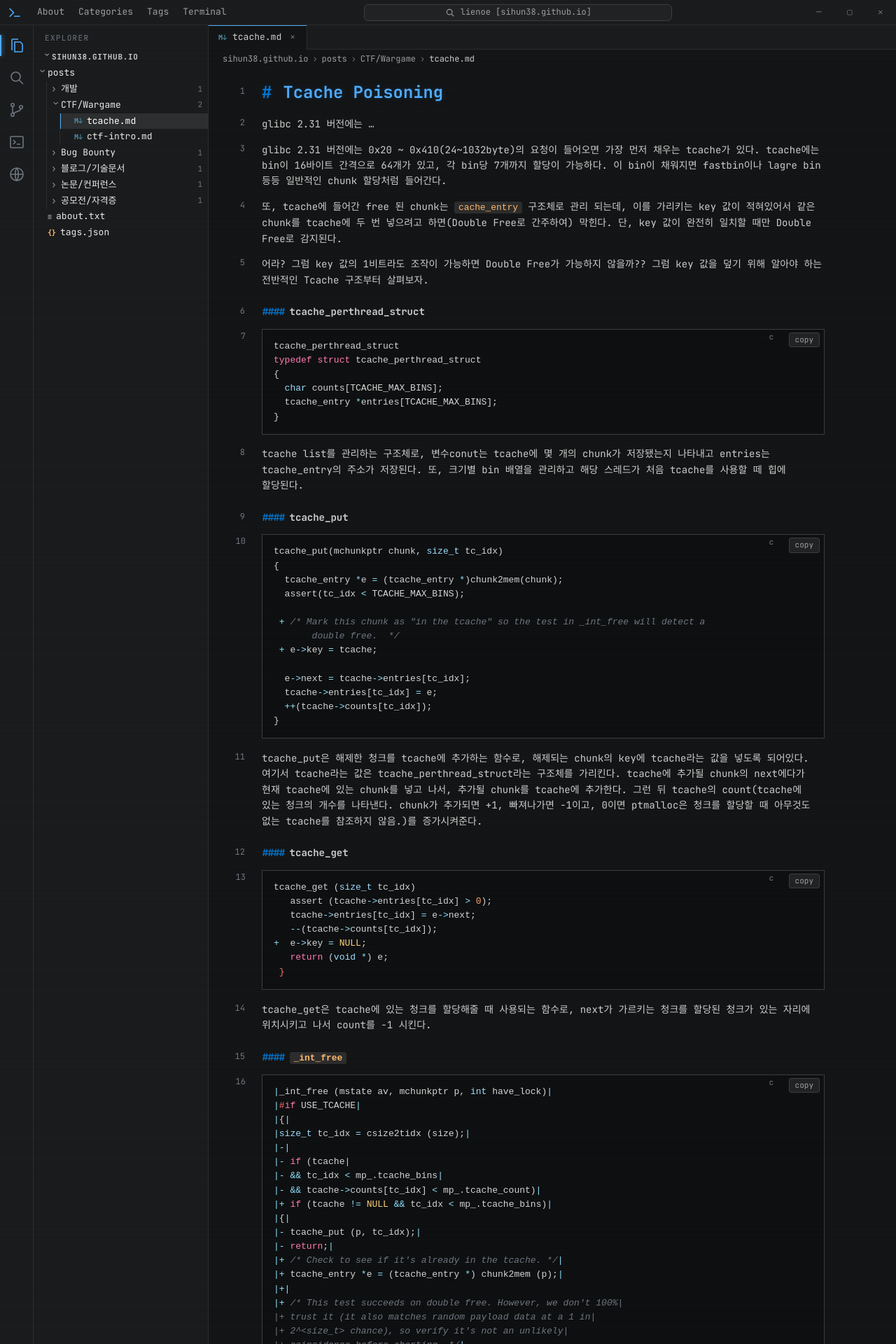
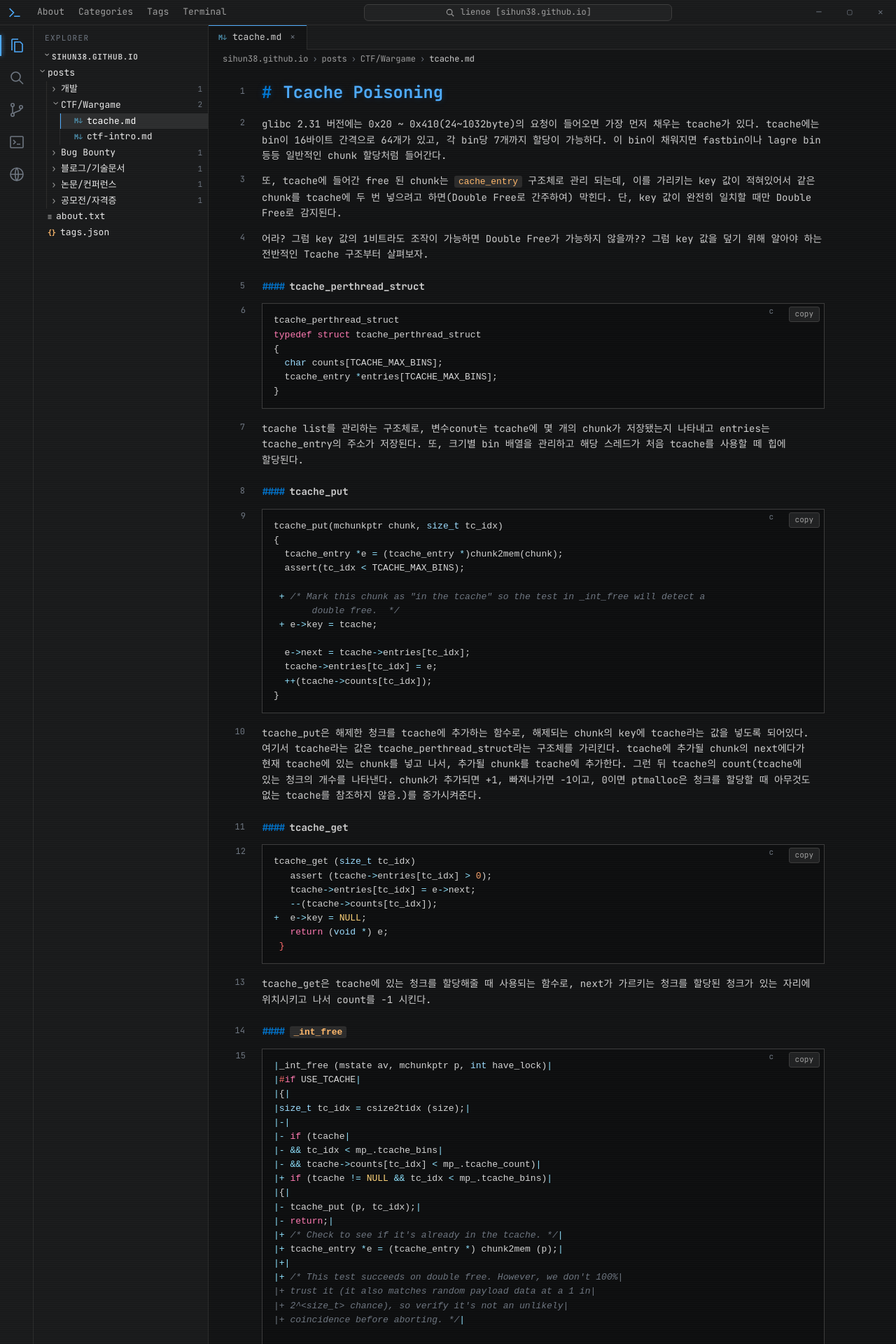
Before and after one commit to sihun38/sihun38.github.io, a Jekyll site: the page built from _posts/2026-11-05-tcache.md, in a window 1280 px wide. Shown: the top 1920 px of the page at 70% size. Built offline with Jekyll 4.4.1, drawn with Linux system fonts in a browser that asks for light colours; some web fonts are replaced; some of the changed text lies outside the part shown.

Commit message:
post: update 2026-11-05-tcache.md

```diff
--- a/_posts/2026-11-05-tcache.md
+++ b/_posts/2026-11-05-tcache.md
@@ -3,8 +3,6 @@ title: "Tcache Poisoning"
 categories: [CTF/Wargame]
 tags: [heap, tcache, glibc]
 ---
-
-glibc 2.31 버전에는 ...
 
 glibc 2.31 버전에는 0x20 ~ 0x410(24~1032byte)의 요청이 들어오면 가장 먼저 채우는 tcache가 있다. tcache에는 bin이 16바이트 간격으로 64개가 있고, 각 bin당 7개까지 할당이 가능하다. 이 bin이 채워지면 fastbin이나 lagre bin 등등 일반적인 chunk 할당처럼 들어간다.
 
```
